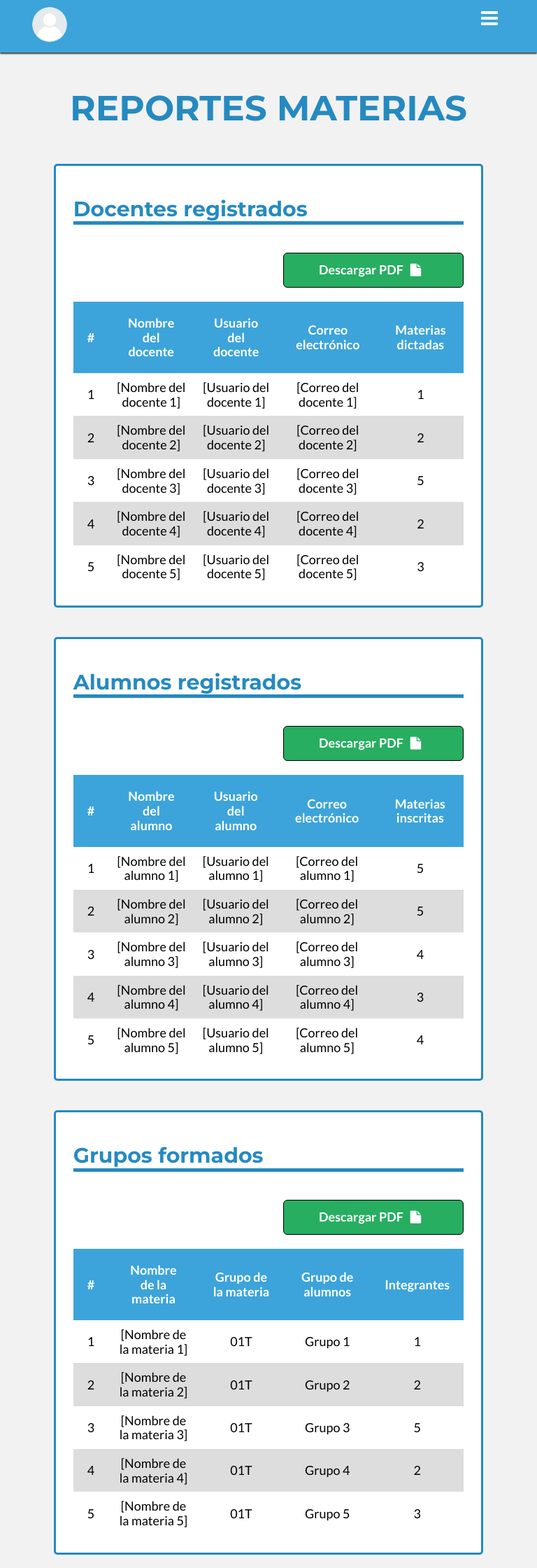
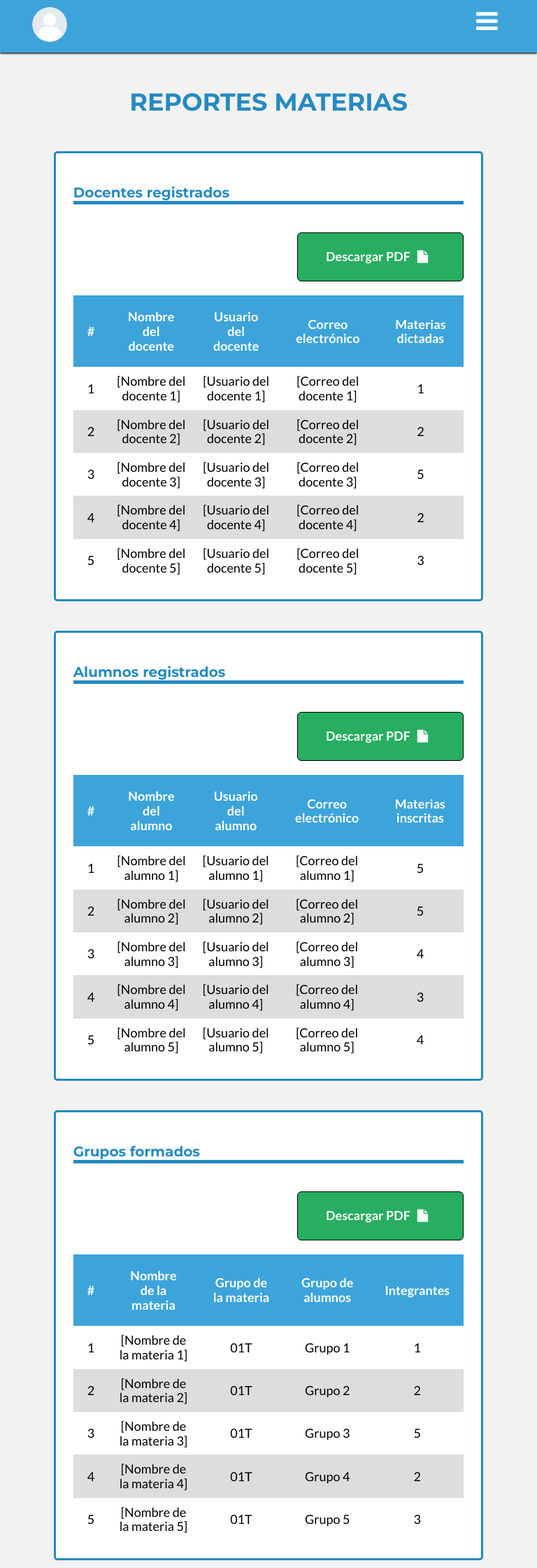
Before and after one commit to jaimenavarrete/proyecto-catedra-lis, a PHP site: page /reportes in a window 768 px wide. Shown: the top 2240 px of the page at 70% size. Run offline with PHP 8.4, Linux system fonts and the light colour scheme.

Commit message:
Se ha realizado cambios en le header y se ha implementado la vista desde tablet

```diff
--- a/css/styles.css
+++ b/css/styles.css
@@ -135,11 +135,12 @@ section{
 
 /*** SECCIONES DE BUSQUEDA Y SECCIONES DE BOTONES DE LAS PAGINAS ***/
 
+@media (min-width:1024px)
+{
 /* Contenedor para ordenar las secciones que contengan varias filas*/
 .search-container {
   margin-bottom: 20px;
   width: 100%;
-
   display: flex;
   justify-content: space-between;
   align-content: center;
@@ -178,7 +179,7 @@ section{
 .select-container h4 {
   margin-right: 10px;
 }
-
+}
 /*** BOTONES DE LAS PAGINAS ***/
 
 /* Diseño de Botones Submit, creados a partir de label*/
@@ -288,15 +289,16 @@ padding: 15px;
 
 /*Ajuste de HEADER para escritorio*/
 
-@media (min-width:1024px){
+@media (min-width:960px){
   .menu{
     position: static;
-    width: auto;
     height: auto;
     transform:translateX(0%);
     float: left;
     display: flex;
-
+    height: 50px;
+    width: 70%;
+    transition: all 0s;
   }
 
   #navegador li{
@@ -485,3 +487,62 @@ padding: 15px;
   text-decoration: none;
   width: 100%;
 }
+/*Versión tablet*/
+@media (min-width:426px) and (max-width:1023px){
+  /*Muesta las materias centradas*/
+  .sc-downloader {
+    margin-bottom: 20px;
+    width: 100%;
+    display: flex;
+    justify-content: space-between;
+    align-content: center;
+  }
+
+  .materias-container {
+    display: flexbox;
+    justify-content: center
+  }
+      .sc-tab {
+        display: flex;
+        justify-content: space-around;
+    }
+
+    .select-container{
+      display: flex;
+      align-items: center;
+    }
+
+    .formtab .sc-tab {
+      margin-bottom: 20px;
+      width: 100%;
+      display: flex;
+      justify-content: space-between;
+      align-content: center;
+    }
+
+
+    .select-container .btn-g{
+      margin: 10px 0 10px 0;
+      margin-left: 30%;
+      margin-right: 30%;
+      text-align: center;
+    }
+
+    h1{
+      font-size:35px ;
+    }
+
+    h2{
+      font-size: 20px;
+    }
+
+    .select-container label {
+      padding: 15px 40px;
+    }
+
+
+    .downloader-container {
+      justify-content: flex-end;
+    }
+
+}
--- a/views/grupos.view.php
+++ b/views/grupos.view.php
@@ -13,7 +13,7 @@
 <header>
 <div id="navegador">
 <input type="checkbox" id="menu-bar">
-<label for="menu-bar" class="fa fa-bars icon" style="font-size:28px"></label>
+<label for="menu-bar" class="fa fa-bars icon" style="font-size:36px"></label>
 <a href="perfil.php"><img class="circular--squaremin" src="img/user.png" /></a>
 <a href="login.php" class="cerrar">Cerrar Sesión <i class="fa fa-sign-out icon"></i> </a>
     <nav class="menu">
@@ -49,7 +49,7 @@
                 </div>
                 <div class="select-container">
                     <input type="submit" id="btn-repo">
-                    <label for="btn-repo" class="btn">Ver grupo <i class="fa fa-search icon" id="i-pdf"></i></label>
+                    <label for="btn-repo" class="btn btn-g">Ver grupo <i class="fa fa-search icon" id="i-pdf"></i></label>
                 </div>
             </form>
         </div>
@@ -120,7 +120,7 @@
 
         <div class="formtab">
             <h2>Información de los grupos de la materia actual</h2>
-            <form class="search-container">
+            <form class="search-container sc-tab">
                 <div class="select-container">
                     <h4>Grupo:</h4>
                     <select name="lista-grupos" class="materias">
--- a/views/inscripcion_materias.view.php
+++ b/views/inscripcion_materias.view.php
@@ -13,7 +13,7 @@
 <header>
 <div id="navegador">
 <input type="checkbox" id="menu-bar">
-<label for="menu-bar" class="fa fa-bars icon" style="font-size:28px"></label>
+<label for="menu-bar" class="fa fa-bars icon" style="font-size:36px"></label>
 <a href="perfil.php"><img class="circular--squaremin" src="img/user.png" /></a>
 <a href="login.php" class="cerrar">Cerrar Sesión <i class="fa fa-sign-out icon"></i> </a>
     <nav class="menu">
@@ -35,7 +35,7 @@
         <div class="formtab">
             <h2>Proceso de inscripción</h2>
 
-            <div class="search-container">
+            <div class="search-container sc-downloader">
                 <div class="select-container">
                     <h4>Materia:</h4>
                     <select name="materias" id="materias" class="materias">
@@ -55,7 +55,7 @@
                 </div>
             </div>
 
-            <div class="search-container">
+            <div class="search-container sc-downloader">
                 <div class="select-container">
                     <h4>Cupo:</h4>
                     <input type="text" name="cupos" id="cupos" readonly>
--- a/views/reportes.view.php
+++ b/views/reportes.view.php
@@ -13,7 +13,7 @@
 <header>
 <div id="navegador">
 <input type="checkbox" id="menu-bar">
-<label for="menu-bar" class="fa fa-bars icon" style="font-size:28px"></label>
+<label for="menu-bar" class="fa fa-bars icon" style="font-size:36px"></label>
 <a href="perfil.php"><img class="circular--squaremin" src="img/user.png" /></a>
 <a href="login.php" class="cerrar">Cerrar Sesión <i class="fa fa-sign-out icon"></i> </a>
     <nav class="menu">
@@ -35,7 +35,7 @@
 
         <div class="formtab">
             <h2>Docentes registrados</h2>
-            <div class="search-container downloader-container">
+            <div class="search-container downloader-container sc-downloader">
                 <div class="select-container">
                     <input type="submit" id="btn-repo">
                     <label for="btn-repo" class="btn">Descargar PDF<i class="fa fa-file  icon" id="i-pdf"></i></label>
@@ -91,7 +91,7 @@
 
         <div class="formtab">
             <h2>Alumnos registrados</h2>
-            <div class="search-container downloader-container">
+            <div class="search-container downloader-container sc-downloader">
                 <div class="select-container">
                     <input type="submit" id="btn-repo">
                     <label for="btn-repo" class="btn">Descargar PDF<i class="fa fa-file  icon" id="i-pdf"></i></label>
@@ -147,7 +147,7 @@
 
         <div class="formtab">
             <h2>Grupos formados</h2>
-            <div class="search-container downloader-container">
+            <div class="search-container downloader-container sc-downloader">
                 <div class="select-container">
                     <input type="submit" id="btn-repo">
                     <label for="btn-repo" class="btn">Descargar PDF<i class="fa fa-file  icon" id="i-pdf"></i></label>
@@ -201,7 +201,7 @@
 
         <div class="formtab">
             <h2>Alumnos sin grupo</h2>
-            <div class="search-container downloader-container">
+            <div class="search-container downloader-container sc-downloader">
                 <div class="select-container">
                     <input type="submit" id="btn-repo">
                     <label for="btn-repo" class="btn">Descargar PDF<i class="fa fa-file  icon" id="i-pdf"></i></label>
```
